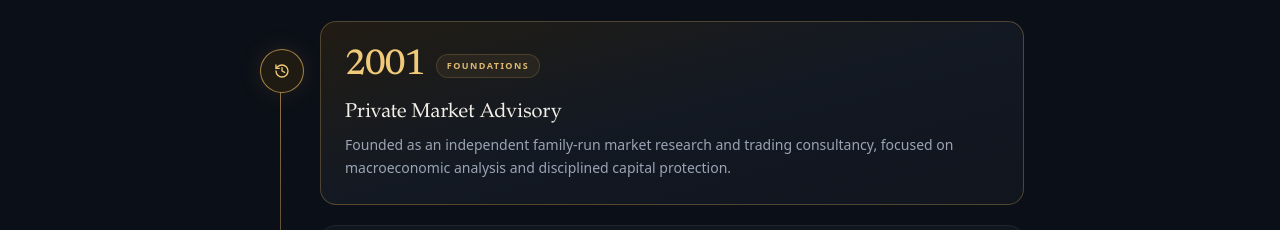
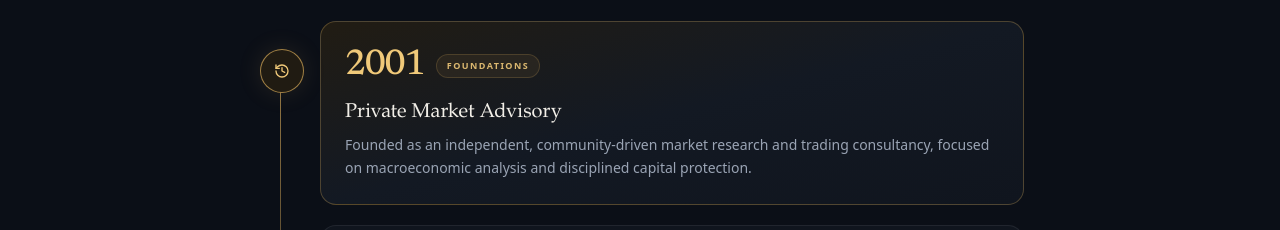
Before and after one commit to kakahanif10-dot/walls4, a Next.js app: page / in a window 1280 px wide. Shown: the part 1200-1430 px from the top of the page. Built offline with nearby package versions, Linux system fonts and the light colour scheme; no server answers.

Commit message:
Update heritage founding wording

```diff
--- a/components/heritage-evolution.tsx
+++ b/components/heritage-evolution.tsx
@@ -6,7 +6,7 @@ const milestones = [
     chapter: "FOUNDATIONS",
     title: "Private Market Advisory",
     description:
-      "Founded as an independent family-run market research and trading consultancy, focused on macroeconomic analysis and disciplined capital protection.",
+      "Founded as an independent, community-driven market research and trading consultancy, focused on macroeconomic analysis and disciplined capital protection.",
     Icon: History,
     featured: true,
   },
```
